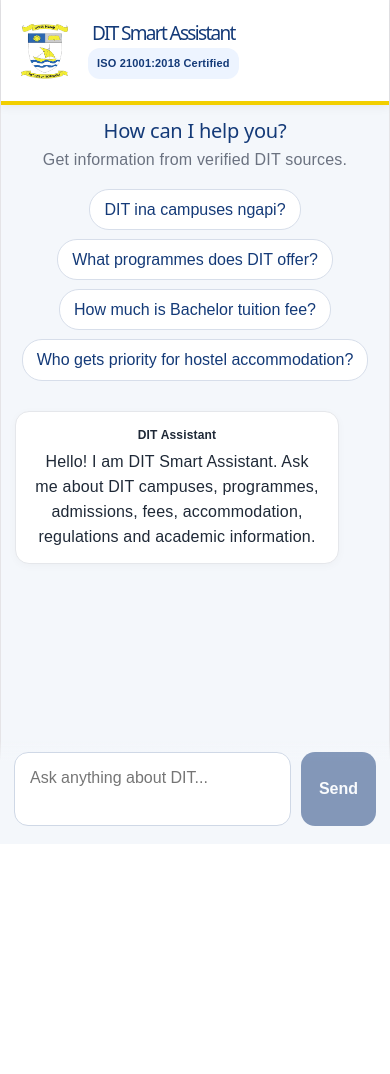
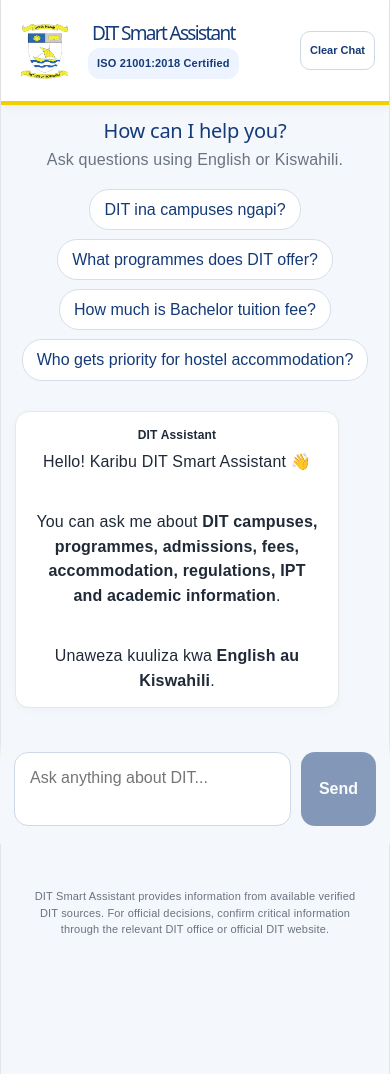
Before and after one commit to prettyglory/dit-smart-assistant, a React app in the folder frontend/: page / in a window 390 px wide. Before the commit the page ends 844 px from the top, so only its background shows below. Built offline with nearby package versions, Linux system fonts and the light colour scheme; no server answers; the HTML template or start-up script is replaced by a standard one.

Commit message:
Add Markdown responses bilingual welcome and clear chat

```diff
--- a/frontend/package.json
+++ b/frontend/package.json
@@ -12,7 +12,8 @@
   "dependencies": {
     "axios": "^1.20.0",
     "react": "^19.2.8",
-    "react-dom": "^19.2.8"
+    "react-dom": "^19.2.8",
+    "react-markdown": "^10.1.0"
   },
   "devDependencies": {
     "@types/react": "^19.2.18",
--- a/frontend/src/App.css
+++ b/frontend/src/App.css
@@ -1,5 +1,107 @@
 * {
   box-sizing: border-box;
+}
+.header-actions {
+  display: flex;
+  align-items: center;
+  gap: 18px;
+}
+
+
+.clear-button {
+  border: 1px solid #cfd8e6;
+  border-radius: 10px;
+
+  padding: 8px 13px;
+
+  background: white;
+  color: #143a78;
+
+  font-size: 13px;
+  font-weight: 600;
+
+  cursor: pointer;
+}
+
+
+.clear-button:hover {
+  background: #edf4ff;
+  border-color: #143a78;
+}
+
+
+.clear-button:disabled {
+  opacity: 0.5;
+  cursor: not-allowed;
+}
+
+
+.message-text p {
+  margin-top: 0;
+  margin-bottom: 10px;
+}
+
+
+.message-text p:last-child {
+  margin-bottom: 0;
+}
+
+
+.message-text ul,
+.message-text ol {
+  padding-left: 22px;
+  margin:
+    8px 0 10px;
+}
+
+
+.message-text li {
+  margin-bottom: 5px;
+}
+
+
+.message-text strong {
+  font-weight: 700;
+}
+
+
+.disclaimer {
+  margin:
+    10px auto
+    115px;
+
+  max-width: 720px;
+
+  padding: 12px 16px;
+
+  text-align: center;
+
+  color: #6b7280;
+
+  font-size: 11px;
+  line-height: 1.5;
+}
+
+
+@media (
+  max-width: 650px
+) {
+
+  .header-actions {
+    gap: 8px;
+  }
+
+  .clear-button {
+    padding:
+      7px 9px;
+
+    font-size: 11px;
+  }
+
+  .disclaimer {
+    margin-bottom: 110px;
+  }
+
 }
 
 body {
--- a/frontend/src/App.jsx
+++ b/frontend/src/App.jsx
@@ -5,12 +5,25 @@
 } from "react";
 
 import axios from "axios";
+import ReactMarkdown from "react-markdown";
 import "./App.css";
 
 
 const API_URL =
   import.meta.env.VITE_API_URL ||
   "http://127.0.0.1:8000";
+
+
+const initialMessage = {
+  role: "assistant",
+  text:
+    "Hello! Karibu DIT Smart Assistant 👋\n\n" +
+    "You can ask me about **DIT campuses, programmes, " +
+    "admissions, fees, accommodation, regulations, " +
+    "IPT and academic information**.\n\n" +
+    "Unaweza kuuliza kwa **English au Kiswahili**.",
+  sources: [],
+};
 
 
 const suggestedQuestions = [
@@ -22,23 +35,17 @@
 
 
 function App() {
-  const [messages, setMessages] = useState([
-    {
-      role: "assistant",
-      text:
-        "Hello! I am DIT Smart Assistant. " +
-        "Ask me about DIT campuses, programmes, admissions, " +
-        "fees, accommodation, regulations and academic information.",
-      sources: [],
-    },
-  ]);
+  const [messages, setMessages] =
+    useState([initialMessage]);
 
-  const [input, setInput] = useState("");
+  const [input, setInput] =
+    useState("");
 
   const [loading, setLoading] =
     useState(false);
 
-  const messagesEndRef = useRef(null);
+  const messagesEndRef =
+    useRef(null);
 
 
   useEffect(() => {
@@ -96,7 +103,8 @@
         {
           role: "assistant",
           text:
-            "Sorry, I could not connect to the DIT Smart Assistant server.",
+            "Sorry, I could not connect to the DIT Smart Assistant server.\n\n" +
+            "Please make sure the backend server is running.",
           sources: [],
         },
       ]);
@@ -111,6 +119,15 @@
   };
 
 
+  const clearChat = () => {
+    setMessages([
+      initialMessage,
+    ]);
+
+    setInput("");
+  };
+
+
   const handleKeyDown = (
     event
   ) => {
@@ -119,7 +136,6 @@
       !event.shiftKey
     ) {
       event.preventDefault();
-
       sendMessage();
     }
   };
@@ -158,6 +174,8 @@
         </div>
 
 
+        <div className="header-actions">
+
           <div className="status">
 
             <span
@@ -165,6 +183,17 @@
             />
 
             Online
+
+          </div>
+
+
+          <button
+            className="clear-button"
+            onClick={clearChat}
+            disabled={loading}
+          >
+            Clear Chat
+          </button>
 
         </div>
 
@@ -180,14 +209,16 @@
           </h2>
 
           <p>
-            Get information from
-            verified DIT sources.
+            Ask questions using
+            English or Kiswahili.
           </p>
+
 
           <div className="suggestions">
 
             {suggestedQuestions.map(
               (question) => (
+
                 <button
                   key={question}
                   className="suggestion-button"
@@ -200,6 +231,7 @@
                 >
                   {question}
                 </button>
+
               )
             )}
 
@@ -223,15 +255,30 @@
                 <div className="message">
 
                   <div className="message-label">
+
                     {message.role ===
                     "user"
                       ? "You"
                       : "DIT Assistant"}
+
                   </div>
 
 
                   <div className="message-text">
+
+                    {message.role ===
+                    "assistant" ? (
+
+                      <ReactMarkdown>
                         {message.text}
+                      </ReactMarkdown>
+
+                    ) : (
+
+                      message.text
+
+                    )}
+
                   </div>
 
 
@@ -253,13 +300,14 @@
                           <div
                             className="source"
                             key={
-                              sourceIndex
+                              `${source.title}-${source.page}-${sourceIndex}`
                             }
                           >
 
                             <div>
 
                               {source.url ? (
+
                                 <a
                                   href={
                                     source.url
@@ -271,12 +319,15 @@
                                     source.title
                                   }
                                 </a>
+
                               ) : (
+
                                 <span>
                                   {
                                     source.title
                                   }
                                 </span>
+
                               )}
 
                             </div>
@@ -285,12 +336,14 @@
                             <div className="source-meta">
 
                               {source.page && (
+
                                 <span>
                                   Page{" "}
                                   {
                                     source.page
                                   }
                                 </span>
+
                               )}
 
 
@@ -299,10 +352,12 @@
                                   "unknown" && (
 
                                   <span>
+
                                     {source.campus ===
                                     "all"
                                       ? "All campuses"
                                       : `${source.campus} Campus`}
+
                                   </span>
 
                                 )}
@@ -310,15 +365,18 @@
                             </div>
 
                           </div>
+
                         )
                       )}
 
                     </div>
+
                   )}
 
                 </div>
 
               </div>
+
             )
           )}
 
@@ -350,6 +408,19 @@
         </div>
 
 
+        <div className="disclaimer">
+
+          DIT Smart Assistant provides
+          information from available
+          verified DIT sources.
+          For official decisions,
+          confirm critical information
+          through the relevant DIT office
+          or official DIT website.
+
+        </div>
+
+
         <div className="input-area">
 
           <textarea
@@ -365,6 +436,7 @@
             placeholder="Ask anything about DIT..."
             rows="2"
           />
+
 
           <button
             onClick={
```
Also changed, not shown: 1 other file (tests, documents, lock files or other folders). Lines whose indentation alone changed are shown as unchanged.
